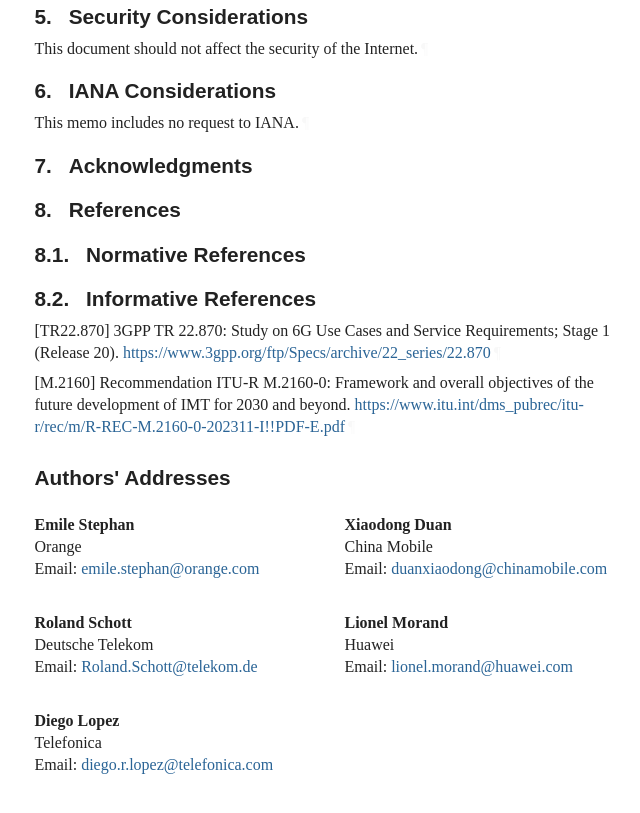
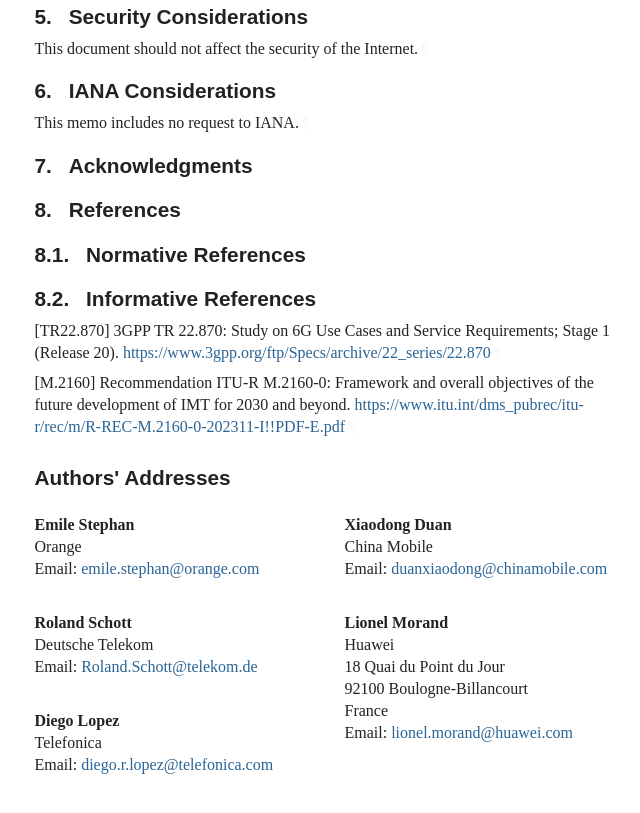
Before and after one commit to emile22/draft-stephan-ai-agent-6g, a plain HTML site: page emile-struct/draft-stephan-ai-agent-6g.html in a window 1280 px wide. Shown: the part 7536-8349 px from the top of the page, without its empty margins (90-730 px from the left). Drawn offline with Linux system fonts and the light colour scheme; a web font is replaced by a local one.

Commit message:
Script updating gh-pages from f4f6c9b. [ci skip]

```diff
--- a/emile-struct/draft-stephan-ai-agent-6g.html
+++ b/emile-struct/draft-stephan-ai-agent-6g.html
@@ -1801,6 +1801,11 @@ svg :is([fill="white"], [fill^="#fff"]) {
 <address class="vcard">
         <div dir="auto" class="left"><span class="fn nameRole">Lionel Morand</span></div>
 <div dir="auto" class="left"><span class="org">Huawei</span></div>
+<div dir="auto" class="left"><span class="street-address">18 Quai du Point du Jour</span></div>
+<div dir="auto" class="left">
+<span class="postal-code">92100</span> <span class="locality">Boulogne-Billancourt</span>
+</div>
+<div dir="auto" class="left"><span class="country-name">France</span></div>
 <div class="email">
 <span>Email:</span>
 <a href="mailto:lionel.morand@huawei.com" class="email">lionel.morand@huawei.com</a>
```
Also changed, not shown: index.html (+1 -1 lines), emile-struct/draft-stephan-ai-agent-6g.txt.
